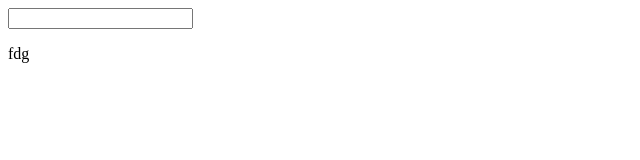
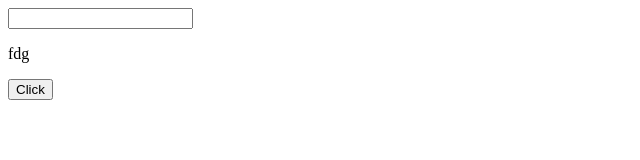
Before and after one commit to nourferhane/Mosh-Angular, an Angular app in the folder Mosh-Angular-tuto/: page / in a window 1280 px wide. Shown: the top 160 px of the page, without its empty margins (0-640 px from the left). Built offline with nearby package versions, Linux system fonts and the light colour scheme.

Commit message:
binding input+output properties

```diff
--- a/Mosh-Angular-tuto/src/app/app.component.html
+++ b/Mosh-Angular-tuto/src/app/app.component.html
@@ -1 +1 @@
-<app-exercice [selected]="true"></app-exercice>
+<app-exercice [selected]="true" (change)="LogEvent()"></app-exercice>
--- a/Mosh-Angular-tuto/src/app/app.component.ts
+++ b/Mosh-Angular-tuto/src/app/app.component.ts
@@ -7,4 +7,7 @@ import { Component } from '@angular/core';
 })
 export class AppComponent {
   title = 'Mosh-Angular-tuto';
+  LogEvent(){
+    console.log("Changed ");
+  }
 }
--- a/Mosh-Angular-tuto/src/app/exercice/exercice.component.html
+++ b/Mosh-Angular-tuto/src/app/exercice/exercice.component.html
@@ -1,3 +1,4 @@
 <input type="text" [(ngModel)]= "title">
 <p *ngIf="selected"> fdg</p>
+<button (click)="OnClick()">Click</button>
 <p>{{title | titleCase}}</p>
--- a/Mosh-Angular-tuto/src/app/exercice/exercice.component.ts
+++ b/Mosh-Angular-tuto/src/app/exercice/exercice.component.ts
@@ -1,4 +1,4 @@
-import { Component, Input, OnInit } from '@angular/core';
+import { Component, EventEmitter, Input, OnInit, Output } from '@angular/core';
 
 @Component({
   selector: 'app-exercice',
@@ -7,6 +7,12 @@ import { Component, Input, OnInit } from '@angular/core';
 })
 export class ExerciceComponent   {
   @Input() selected:any ;
+  @Output() change = new EventEmitter();
   title="";
 
+  OnClick(){
+    this.selected = !this.selected;
+    this.change.emit();
+  }
+
 }
```
